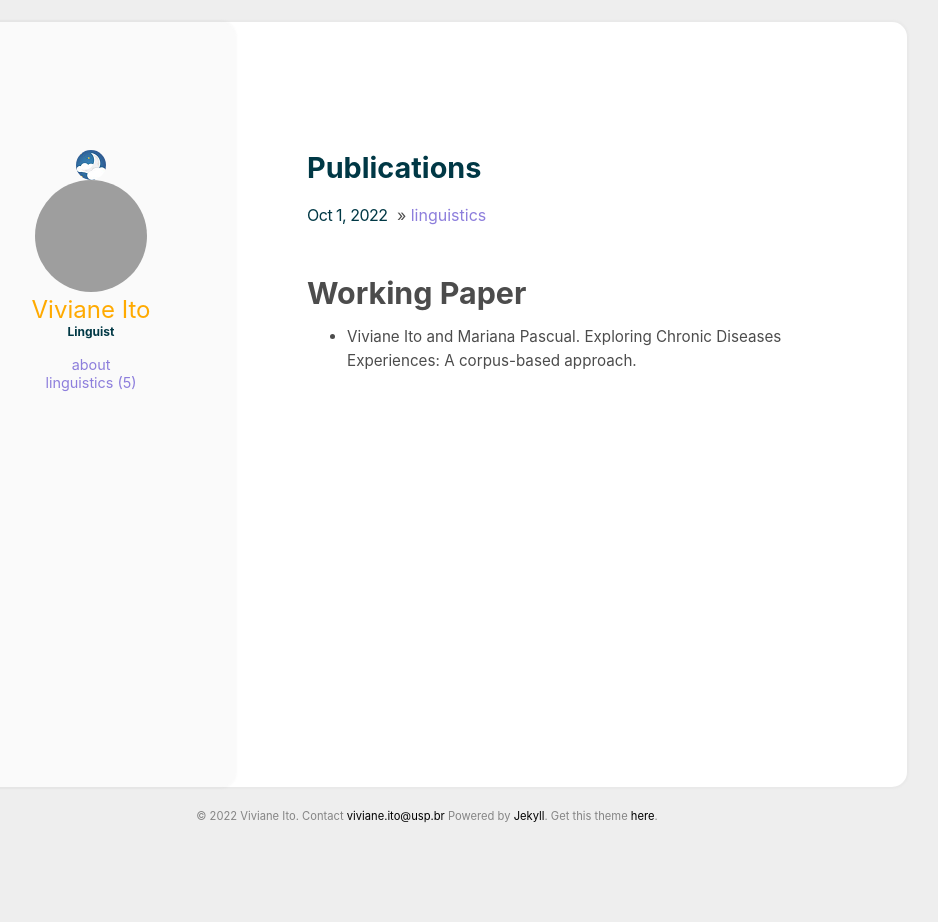
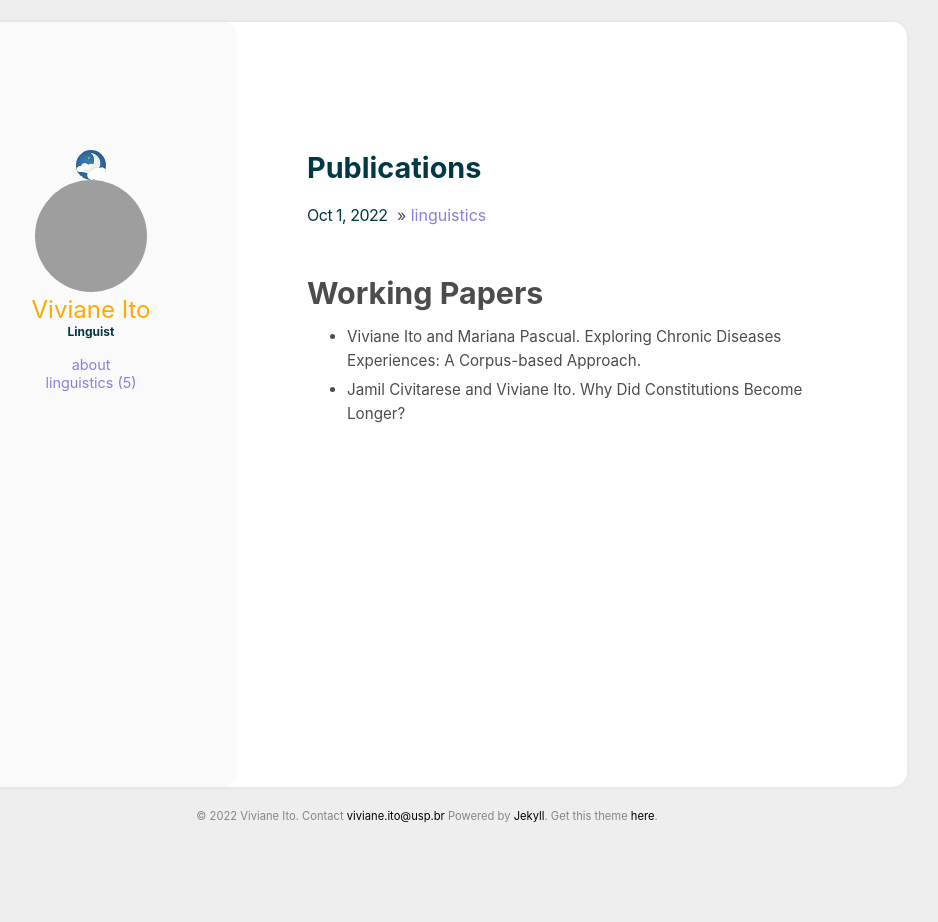
Before and after one commit to itovvmk/itovvmk.github.io, a Jekyll site: the page built from _posts/2022-10-01-publications.md, in a window 1280 px wide. Shown: the whole page, without its empty margins (213-1151 px from the left). Built offline with Jekyll 4.4.1, drawn with Linux system fonts in a browser that asks for light colours; nearby versions of some CDN libraries; grey boxes are pictures that could not be loaded.

Commit message:
new working paper

```diff
--- a/_posts/2022-10-01-publications.md
+++ b/_posts/2022-10-01-publications.md
@@ -3,5 +3,6 @@ title: Publications
 categories: [linguistics]
 comments: true
 ---
-# Working Paper
-- Viviane Ito and Mariana Pascual. Exploring Chronic Diseases Experiences: A corpus-based approach.
+# Working Papers
+- Viviane Ito and Mariana Pascual. Exploring Chronic Diseases Experiences: A Corpus-based Approach.
+- Jamil Civitarese and Viviane Ito. Why Did Constitutions Become Longer?
```
